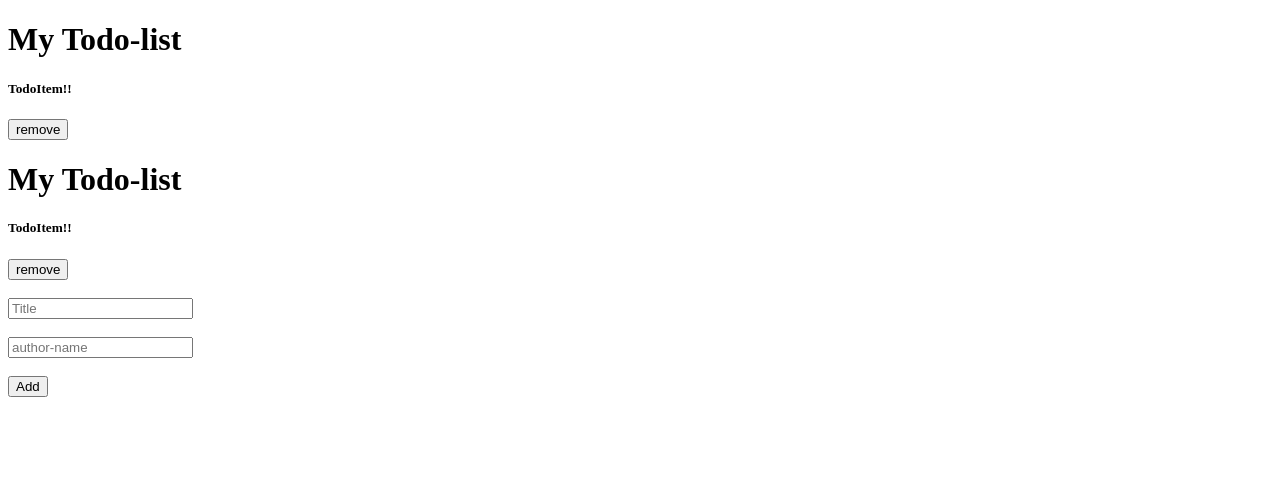
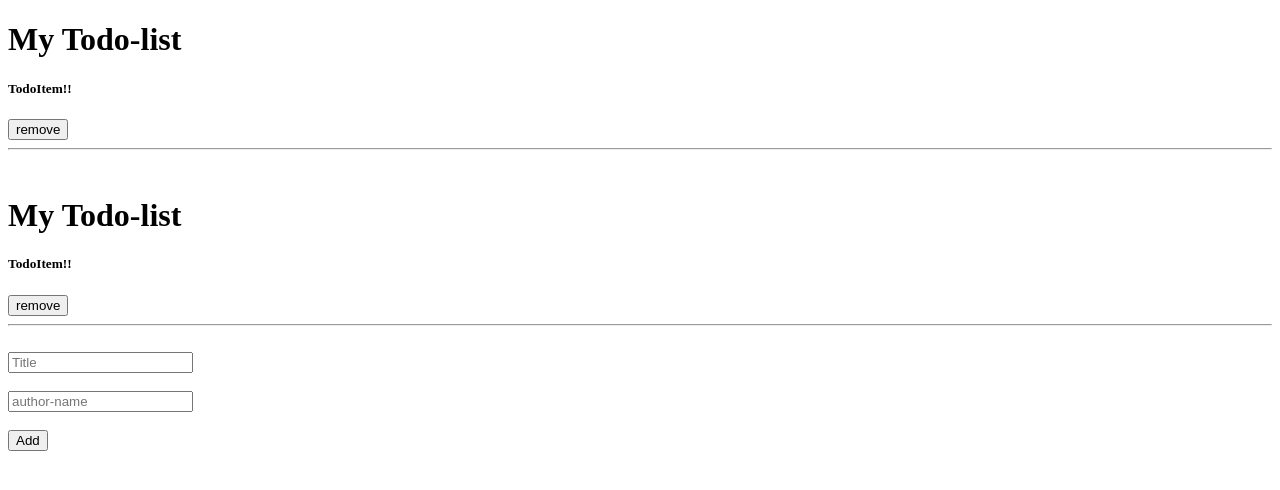
Before and after one commit to devtochit/wireframe, a plain HTML site: page index.html in a window 1280 px wide. Drawn offline with Linux system fonts and the light colour scheme.

Commit message:
added html markup

```diff
--- a/index.html
+++ b/index.html
@@ -13,15 +13,16 @@
         <h5 class="todo-items"> TodoItem!! </h5>
         <button class="btn"> remove</button>
     </div>
-    <div class="hr"></div>
+    <hr>
+    <br>
     <div class="outputcard">
         <div class="todo-class">
              <h1  class="author-book-title"> My Todo-list </h1>
          <h5 class="author-name"> TodoItem!! </h5>
          <button class="btn"> remove</button>
      </div>
+     <hr>
      <br>
-     <div class="hr"></div>
 
      <div class="inputcard">
          <input type="text" placeholder="Title">
```
